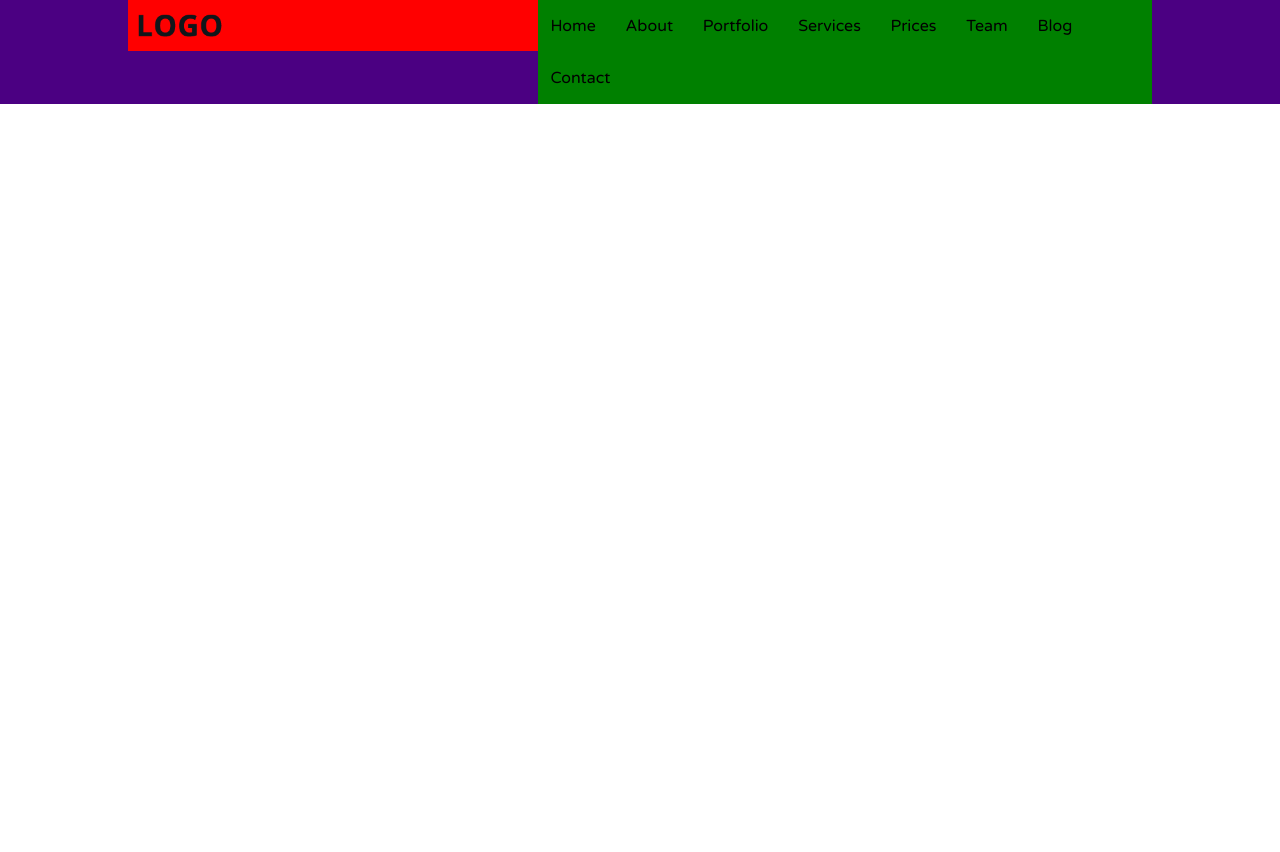
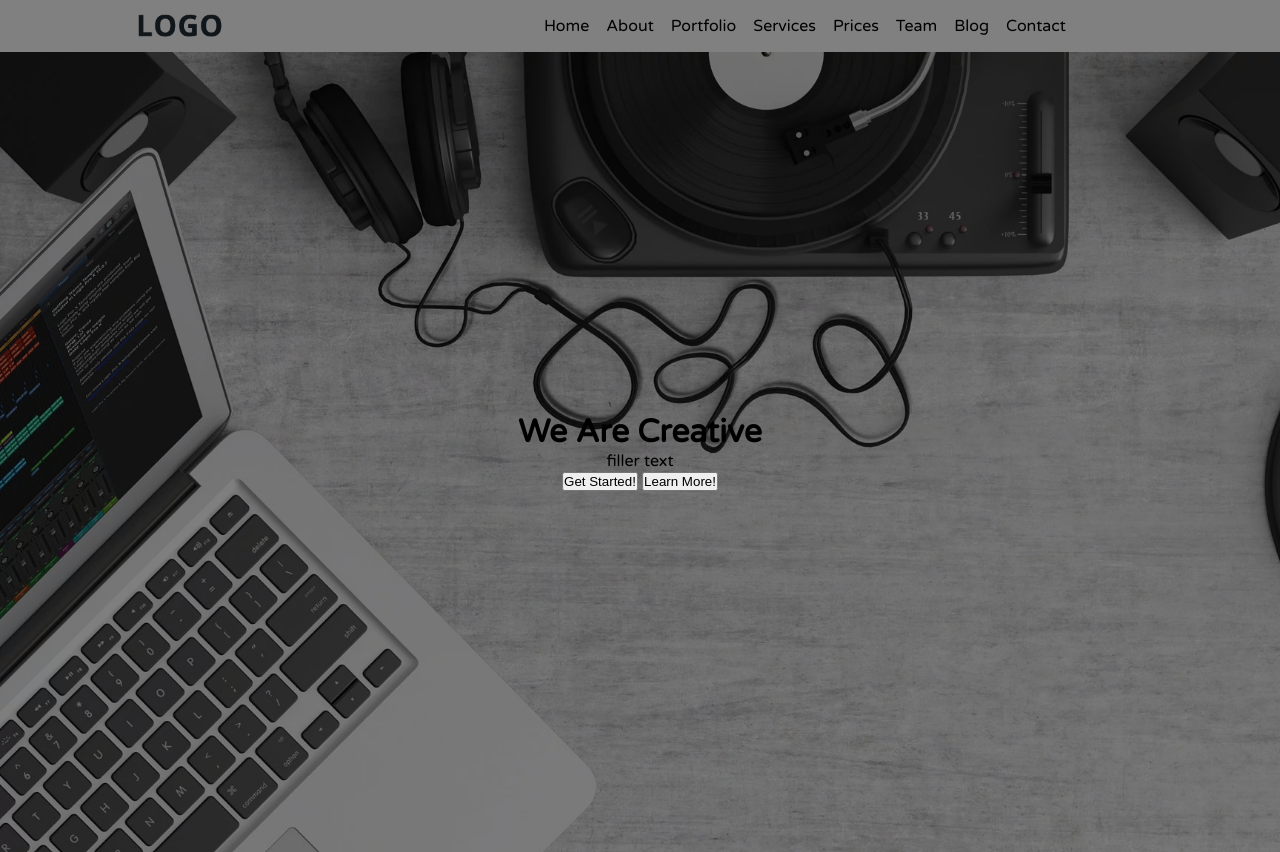
Before and after one commit to Bais-am/html-css.first, a plain HTML site: page Index.html in a window 1280 px wide. Before the commit the page ends 800 px from the top, so only its background shows below. Drawn offline with Linux system fonts and the light colour scheme.

Commit message:
added hero image

```diff
--- a/Index.html
+++ b/Index.html
@@ -39,6 +39,17 @@
                 <div class="clear"></div>
             </div>
         </div>
-        <div></div>
+
+        <!-- home -->
+        <div class="home" id="home">
+            <div class="layer">
+            <div class="home-content">
+                <h1 class="home-title">We Are Creative</h1>
+                <p class="home-desc">filler text</p>
+                <button class="btn btn-start">Get Started!</button>
+                <button class="btn btn-more">Learn More!</button>
+            </div>
+            </div>
+        </div>
     </body>
 </html>
--- a/css/Style.css
+++ b/css/Style.css
@@ -14,18 +14,26 @@ body{
     width: 80%;
 }
 
+.layer{
+    position: absolute;
+    width: 100%;
+    height: 100%;
+    top: 0px;
+    left: 0px;
+    background-color: rgba(0,0,0,.5);
+}
+
 .clear{
     clear: both;
 }
 
 /* header */
 .header{
-    background-color: indigo;
+    background-color: grey;
 }
 
 .header .logo{
     width: 40%;
-    background-color: red;
     float: left;
 }
 .header .logo img{
@@ -35,7 +43,6 @@ body{
 .header .navbar{
     width: 60%;
     float: left;
-    background-color: green;
     list-style: none;
 }
 .header .navbar li{
@@ -45,5 +52,23 @@ body{
     text-decoration: none;
     color: black;
     display: block;
-    padding: 2vh 1vw;
+    padding: 2vh .5vw;
 }
+
+/*home*/
+.home{
+    width: 100vw;
+    height: 100vh;
+    background-image: url(/images/background/background1.webp);
+    background-repeat: no-repeat;
+    background-size: cover;
+    position: relative;
+}
+
+.home-content{
+    position: absolute;
+    top: 50%;
+    left: 50%;
+    transform: translate(-50%,-50%);
+    text-align: center;
+}
```
